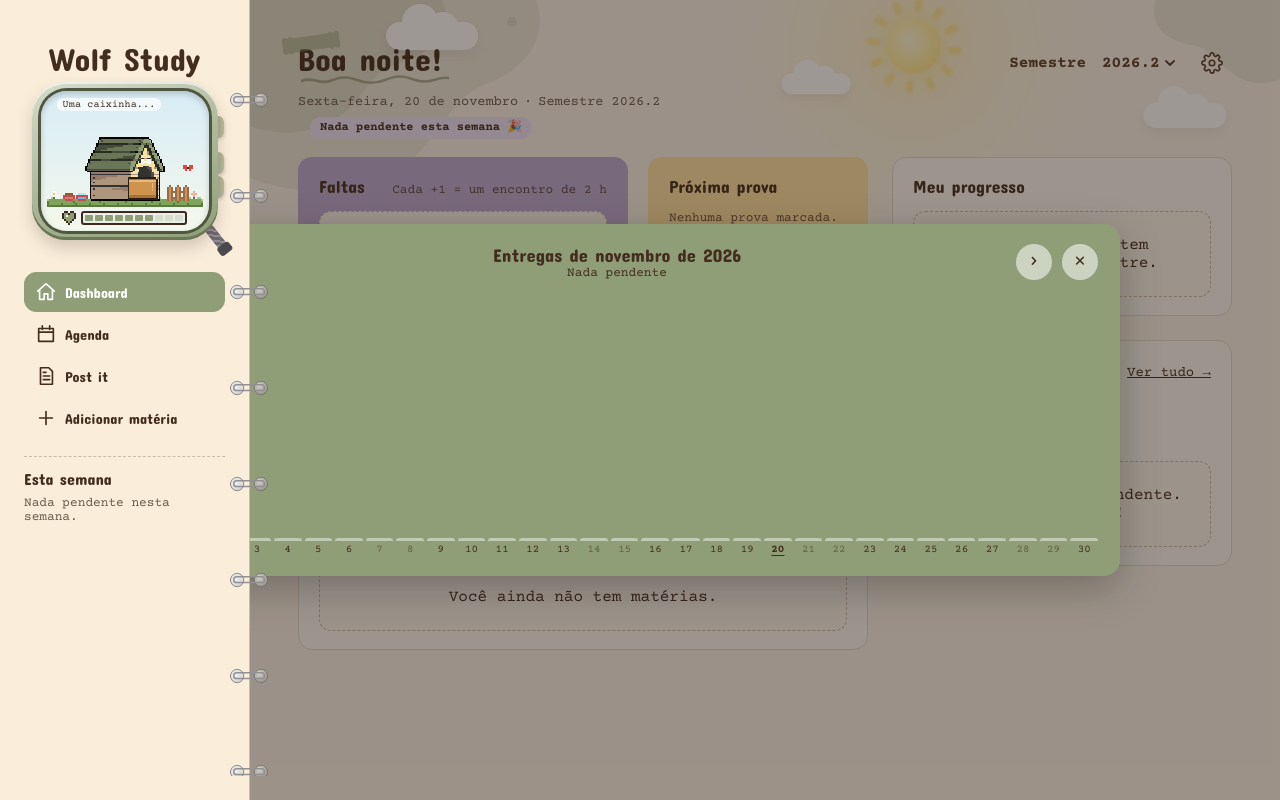
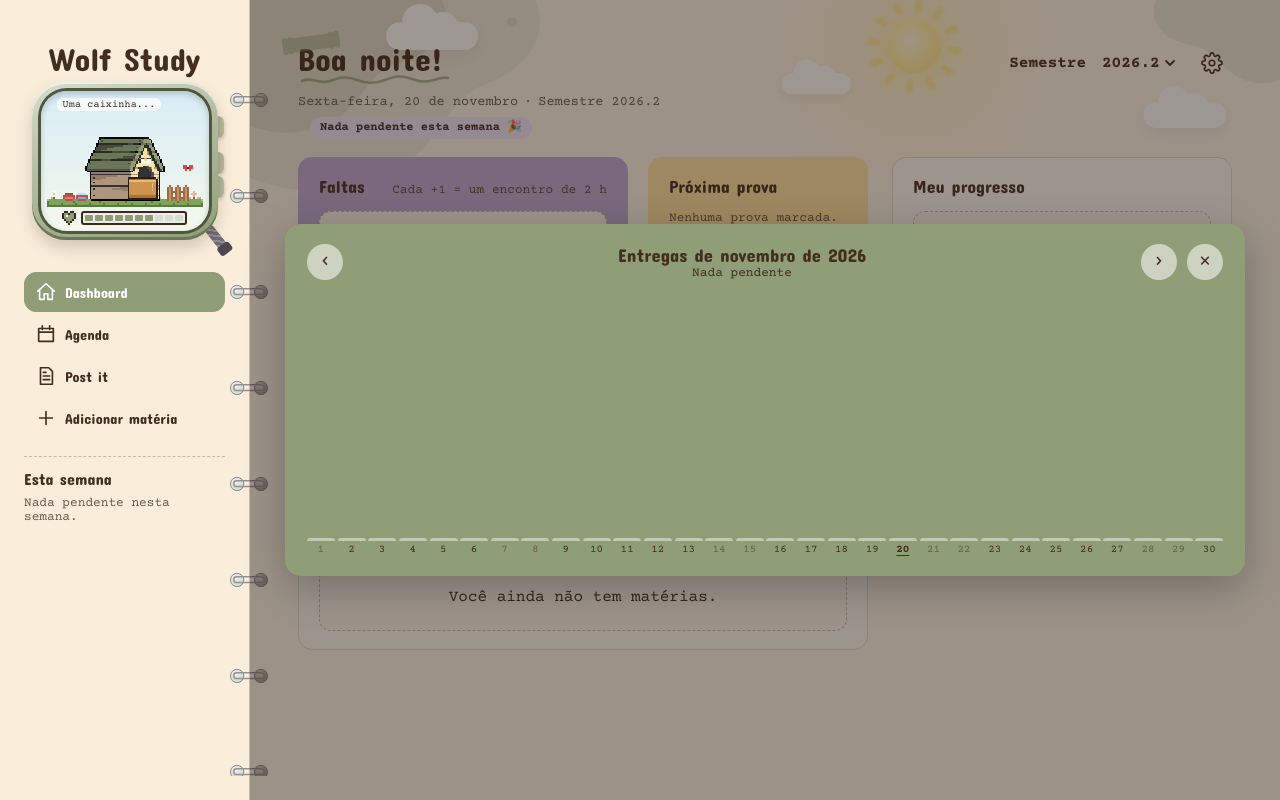
Before and after one commit to 232014469/Minha-Agenda, a React (Vite) app: page /#/dashboard in a window 1280 px wide. Both pictures are taken after a click on the button "Ver as entregas do mês". Built offline with nearby package versions, Linux system fonts and the light colour scheme.

Commit message:
fix: cartão do mês abre só na página, com animação

```diff
--- a/src/features/inicio/CartoesDoPainel.jsx
+++ b/src/features/inicio/CartoesDoPainel.jsx
@@ -1,4 +1,5 @@
 import { useEffect, useState } from 'react'
+import { createPortal } from 'react-dom'
 import { Link } from 'react-router'
 import { useDados } from '../../dados/useDados'
 import { EstadoVazio } from '../../shared/components/Estados'
@@ -97,7 +98,7 @@ function BarrasDeEntregas({ dias, materias, classe = '' }) {
 
   return (
     <ol className={`inicio-semana-barras ${classe}`.trim()}>
-      {dias.map((dia) => {
+      {dias.map((dia, indice) => {
         const partes = dia.porMateria.map(({ materiaId, total }) => {
           const materia = materiaDe(materiaId)
 
@@ -128,7 +129,10 @@ function BarrasDeEntregas({ dias, materias, classe = '' }) {
             <span className="inicio-semana-total">{dia.total || ''}</span>
             <span
               className="inicio-semana-barra"
-              style={{ height: `${(dia.total / maior) * 100}%` }}
+              style={{
+                height: `${(dia.total / maior) * 100}%`,
+                '--ordem': indice,
+              }}
             >
               {partes.map((parte) => (
                 <span
@@ -153,10 +157,33 @@ const NOME_DO_MES = new Intl.DateTimeFormat('pt-BR', {
 })
 
 /**
- * O cartão ampliado, por cima do Dashboard: as entregas do mês inteiro, com
- * setas para os outros meses. Fecha no ×, no Esc ou clicando fora.
+ * De onde a janela do mês nasce: o deslocamento do cartão clicado até o meio
+ * da área da página (sem o menu) e o tamanho dele perto da janela (ver
+ * inicio-mes-abre).
  */
-function EntregasDoMes({ tarefas, materias, agora, aoFechar }) {
+function origemDaJanela(origem) {
+  if (!origem) return undefined
+
+  const pagina = document
+    .querySelector('.layout-coluna')
+    ?.getBoundingClientRect()
+  const meio = pagina ? pagina.left + pagina.width / 2 : window.innerWidth / 2
+  const x = origem.left + origem.width / 2 - meio
+  const y = origem.top + origem.height / 2 - window.innerHeight / 2
+
+  return {
+    '--de-x': `${Math.round(x)}px`,
+    '--de-y': `${Math.round(y)}px`,
+    '--de-escala': Math.min(0.6, Math.max(0.15, origem.width / 960)),
+  }
+}
+
+/**
+ * O cartão ampliado, por cima da página (fora do conteúdo, para o menu não
+ * cobrir a janela, mas sem cobrir o menu): as entregas do mês inteiro, com setas para os outros
+ * meses. Abre saindo do cartão clicado; fecha no ×, no Esc ou clicando fora.
+ */
+function EntregasDoMes({ tarefas, materias, agora, origem, aoFechar }) {
   const [mes, setMes] = useState(
     () => new Date(agora.getFullYear(), agora.getMonth(), 1),
   )
@@ -197,7 +224,7 @@ function EntregasDoMes({ tarefas, materias, agora, aoFechar }) {
   const andar = (passo) =>
     setMes(new Date(mes.getFullYear(), mes.getMonth() + passo, 1))
 
-  return (
+  return createPortal(
     <div
       className="inicio-mes-fundo"
       onClick={(evento) => {
@@ -206,6 +233,7 @@ function EntregasDoMes({ tarefas, materias, agora, aoFechar }) {
     >
       <section
         className="inicio-mes-janela"
+        style={origemDaJanela(origem)}
         role="dialog"
         aria-modal="true"
         aria-labelledby="inicio-mes-titulo"
@@ -269,7 +297,8 @@ function EntregasDoMes({ tarefas, materias, agora, aoFechar }) {
           </ul>
         )}
       </section>
-    </div>
+    </div>,
+    document.body,
   )
 }
 
@@ -279,7 +308,8 @@ function EntregasDoMes({ tarefas, materias, agora, aoFechar }) {
  */
 export function CartaoSemana({ agora = new Date() }) {
   const { materias, tarefas } = useDados()
-  const [ampliado, setAmpliado] = useState(false)
+  // Aberto: onde estava o cartão, para a janela sair dele (fechado: null)
+  const [ampliado, setAmpliado] = useState(null)
   const dias = entregasPorDia(tarefas, agora).map((dia) => ({
     ...dia,
     chave: dia.dia,
@@ -292,7 +322,9 @@ export function CartaoSemana({ agora = new Date() }) {
       className="inicio-caixa inicio-semana-cartao"
       aria-labelledby="semana-painel-titulo"
       onClick={(evento) => {
-        if (!evento.target.closest('.inicio-mes-fundo')) setAmpliado(true)
+        if (!evento.target.closest('.inicio-mes-fundo')) {
+          setAmpliado(evento.currentTarget.getBoundingClientRect())
+        }
       }}
     >
       <div className="inicio-caixa-topo">
@@ -312,7 +344,8 @@ export function CartaoSemana({ agora = new Date() }) {
           tarefas={tarefas}
           materias={materias}
           agora={agora}
-          aoFechar={() => setAmpliado(false)}
+          origem={ampliado}
+          aoFechar={() => setAmpliado(null)}
         />
       )}
     </section>
--- a/src/features/inicio/InicioPage.css
+++ b/src/features/inicio/InicioPage.css
@@ -586,7 +586,8 @@
 
 .inicio-mes-fundo {
   position: fixed;
-  inset: 0;
+  /* Só a página: o menu lateral (250px) fica de fora e sem escurecer */
+  inset: 0 0 0 250px;
   z-index: 50;
   display: grid;
   place-items: center;
@@ -605,6 +606,59 @@
   border-radius: 16px;
   background: var(--cor-verde);
   box-shadow: 0 12px 40px rgb(0 0 0 / 0.25);
+}
+
+/* Abrir o cartão: o fundo escurece, a janela sai do cartão clicado e cresce
+   até o meio da tela, e as barras sobem uma depois da outra */
+.inicio-mes-fundo {
+  animation: inicio-mes-fundo 0.25s ease-out both;
+}
+
+.inicio-mes-janela {
+  animation: inicio-mes-abre 0.45s cubic-bezier(0.2, 0.9, 0.25, 1.06) both;
+}
+
+.inicio-mes-barras .inicio-semana-barra {
+  transform-origin: 50% 100%;
+  animation: inicio-mes-barra-sobe 0.5s cubic-bezier(0.2, 0.9, 0.3, 1.1) both;
+  animation-delay: calc(0.25s + var(--ordem, 0) * 0.015s);
+}
+
+@keyframes inicio-mes-fundo {
+  from {
+    background-color: rgb(40 28 20 / 0);
+  }
+}
+
+@keyframes inicio-mes-abre {
+  from {
+    opacity: 0;
+    transform: translate(var(--de-x, 0), var(--de-y, 0))
+      scale(var(--de-escala, 0.6));
+  }
+
+  40% {
+    opacity: 1;
+  }
+
+  to {
+    opacity: 1;
+    transform: none;
+  }
+}
+
+@keyframes inicio-mes-barra-sobe {
+  from {
+    transform: scaleY(0);
+  }
+}
+
+@media (prefers-reduced-motion: reduce) {
+  .inicio-mes-fundo,
+  .inicio-mes-janela,
+  .inicio-mes-barras .inicio-semana-barra {
+    animation: none;
+  }
 }
 
 .inicio-mes-topo {
@@ -757,3 +811,10 @@
 :root[data-modo='escuro'] .etiqueta-rosa {
   color: #f2a594;
 }
+
+/* No celular o menu é a barra de baixo: a janela fica acima dela */
+@media (max-width: 760px) {
+  .inicio-mes-fundo {
+    inset: 0 0 68px;
+  }
+}
```
